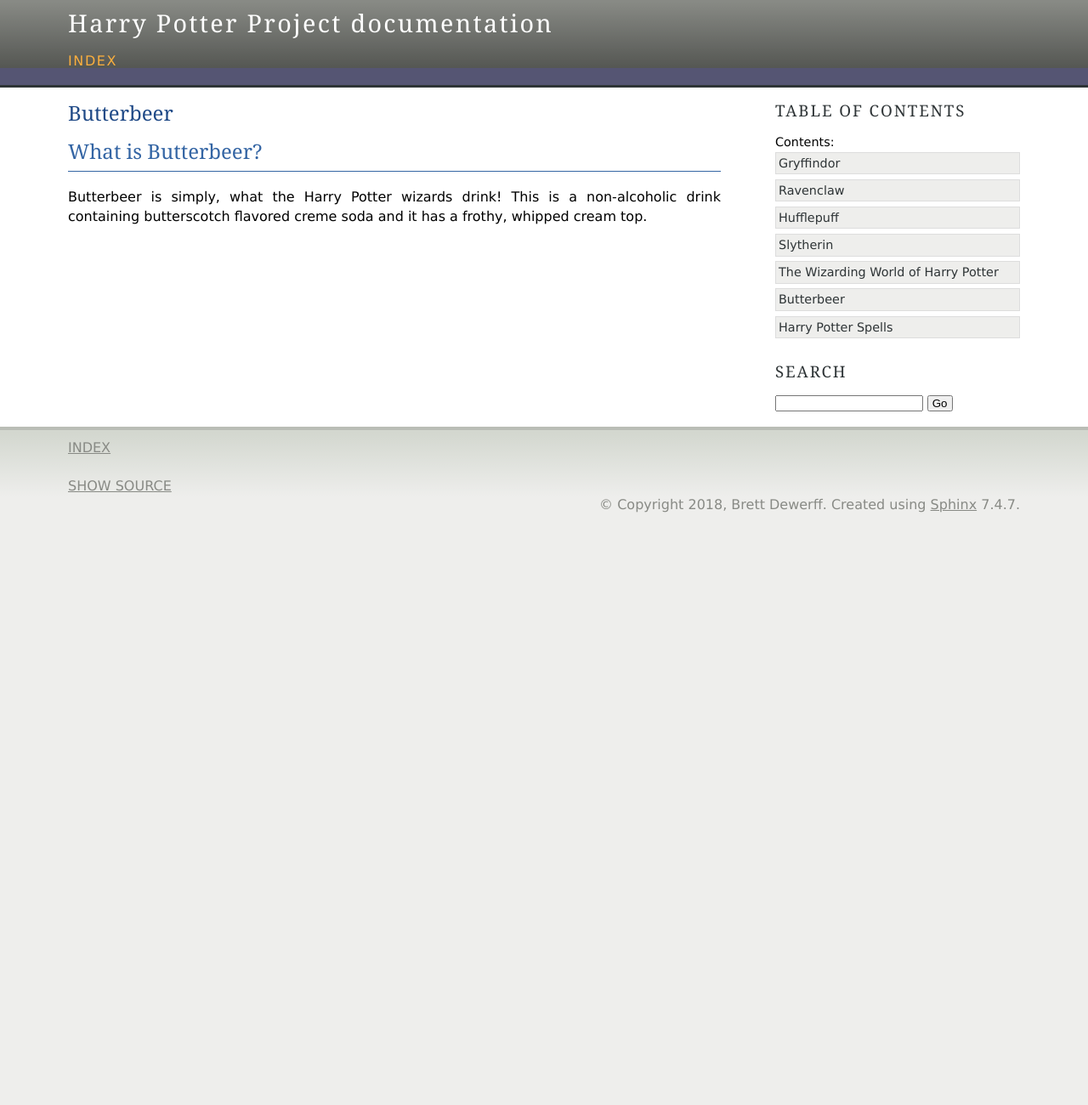
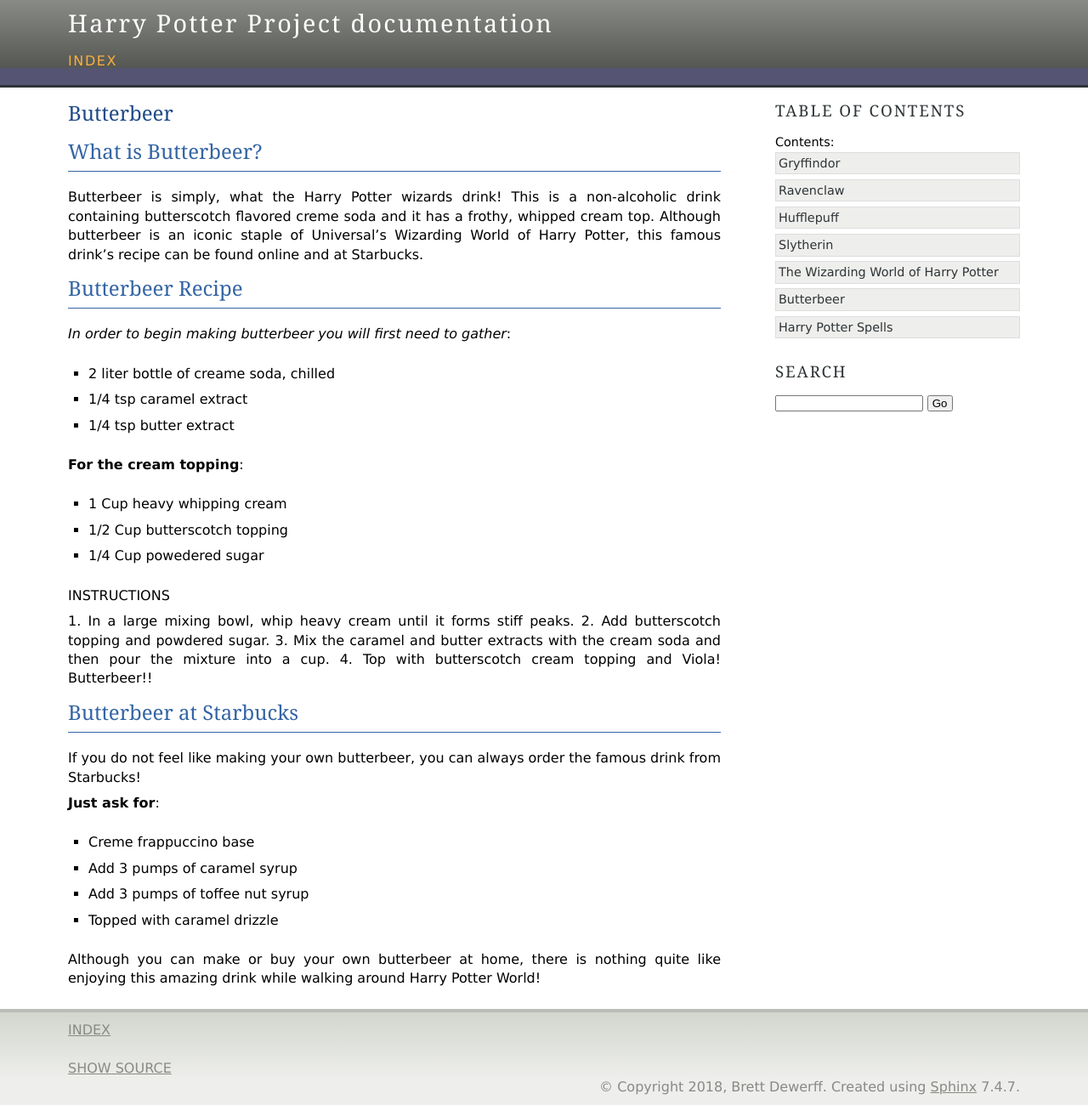
Before and after one commit to bdewerff/harry_potter_project, a Sphinx documentation site: the page built from source/butterbeer.rst, in a window 1280 px wide. Shown: the whole page at 85% size. Built offline with Sphinx 7.4.7, drawn with Linux system fonts in a browser that asks for light colours; pages that are not in the unit, such as notebooks, are missing from menus; before the commit the page ends 900 px from its top, so only the background shows below that.

Commit message:
butterbeer

```diff
--- a/source/butterbeer.rst
+++ b/source/butterbeer.rst
@@ -4,4 +4,45 @@ Butterbeer
 What is Butterbeer?
 -------------------
 
-Butterbeer is simply, what the Harry Potter wizards drink! This is a non-alcoholic drink containing butterscotch flavored creme soda and it has a frothy, whipped cream top.
+Butterbeer is simply, what the Harry Potter wizards drink! This is a non-alcoholic drink containing butterscotch flavored creme soda and it has a frothy, whipped cream top. Although butterbeer is an iconic staple
+of Universal's Wizarding World of Harry Potter, this famous drink's
+recipe can be found online and at Starbucks.
+
+Butterbeer Recipe
+----------------
+
+*In order to begin making butterbeer you will first need to gather*:
+
+* 2 liter bottle of creame soda, chilled
+* 1/4 tsp caramel extract
+* 1/4 tsp butter extract
+
+**For the cream topping**:
+
+* 1 Cup heavy whipping cream
+* 1/2 Cup butterscotch topping
+* 1/4 Cup powedered sugar
+
+INSTRUCTIONS
+
+1. In a large mixing bowl, whip heavy cream until it forms
+stiff peaks.
+2. Add butterscotch topping and powdered sugar.
+3. Mix the caramel and butter extracts with the cream soda and
+then pour the mixture into a cup.
+4. Top with butterscotch cream topping and Viola! Butterbeer!!
+
+Butterbeer at Starbucks
+-----------------------
+
+If you do not feel like making your own butterbeer, you can always
+order the famous drink from Starbucks!
+
+**Just ask for**:
+
+* Creme frappuccino base
+* Add 3 pumps of caramel syrup
+* Add 3 pumps of toffee nut syrup
+* Topped with caramel drizzle
+
+Although you can make or buy your own butterbeer at home, there is nothing quite like enjoying this amazing drink while walking around Harry Potter World!
```
